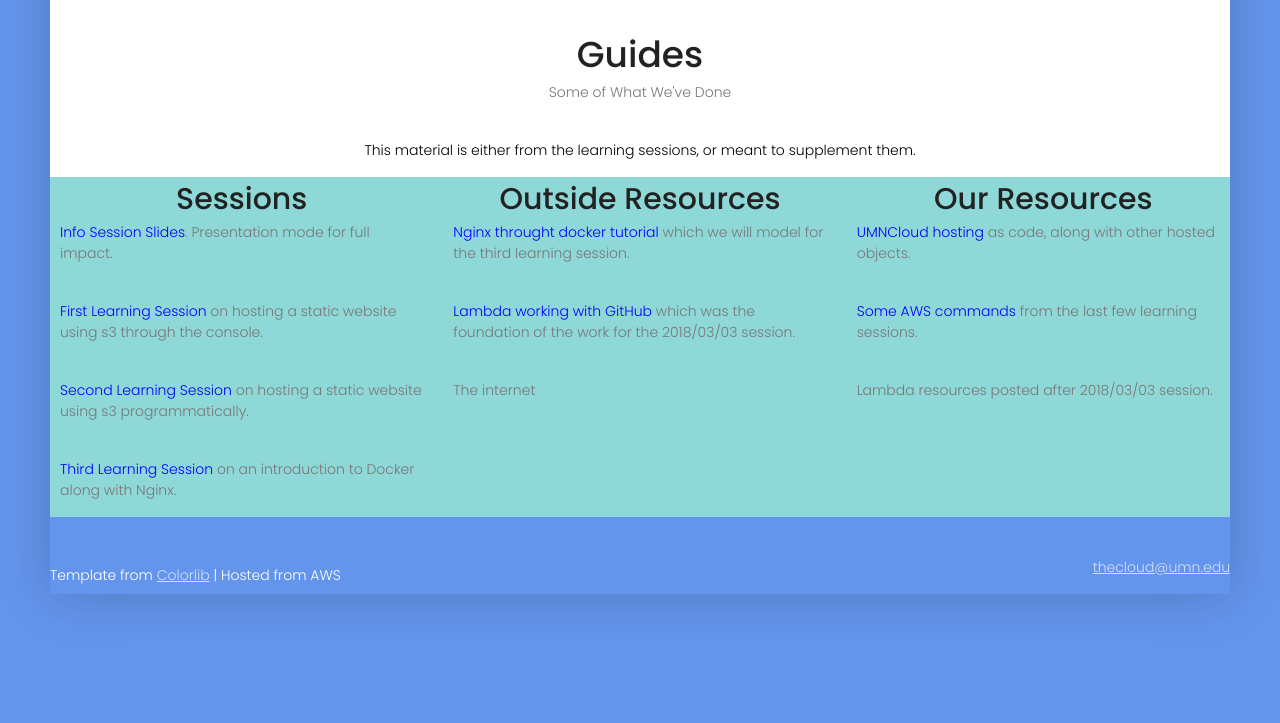
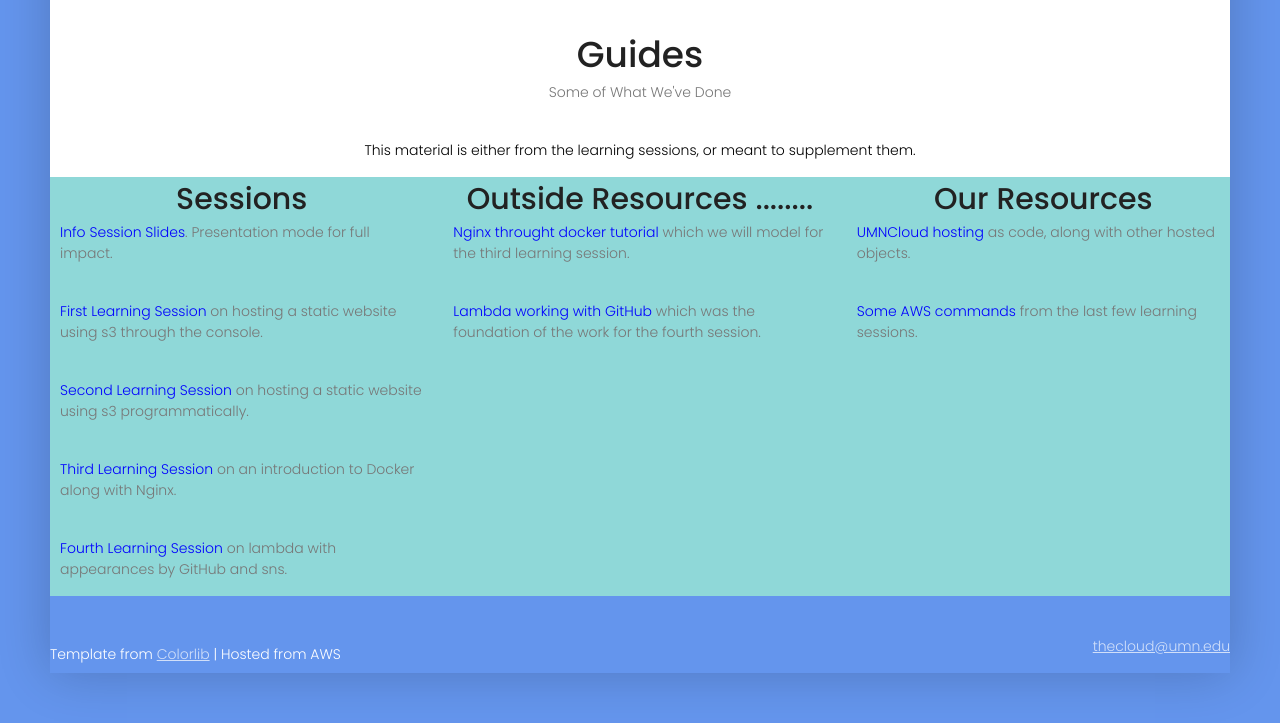
Before and after one commit to CodyPerakslis/static-s3-website, a plain HTML site: page umncloud/guides/index.html in a window 1280 px wide. Shown: the part 172-895 px from the top of the page. Before the commit the page ends 816 px from the top, so only its background shows below. Drawn offline with nearby package versions, Linux system fonts and the light colour scheme.

Commit message:
post session 4

```diff
--- a/umncloud/guides/index.html
+++ b/umncloud/guides/index.html
@@ -72,21 +72,20 @@
         <p><a href="https://docs.google.com/presentation/d/1POZ0_V_ryA_8T3XglSSnv9fgqOS6YHfrf0gxv13aMfY/edit?usp=sharing" style="color:rgb(0,0,255)">Info Session Slides</a>. Presentation mode for full impact.</p><br />
         <p><a href="https://youtu.be/QnfWa2xQCqA" style="color:rgb(0,0,255)">First Learning Session</a> on hosting a static website using s3 through the console.</p><br />
         <p><a href="https://youtu.be/yie1VEbymM0" style="color:rgb(0,0,255)">Second Learning Session</a> on hosting a static website using s3 programmatically.</p><br />
-				<p><a href="https://youtu.be/Rcv4F-qsNOA" style="color:rgb(0,0,255)">Third Learning Session</a> on an introduction to Docker along with Nginx.</p>
+				<p><a href="https://youtu.be/Rcv4F-qsNOA" style="color:rgb(0,0,255)">Third Learning Session</a> on an introduction to Docker along with Nginx.</p><br />
+				<p><a href="https://youtu.be/CCRCpj4iZUM" style="color:rgb(0,0,255)">Fourth Learning Session</a> on lambda with appearances by GitHub and sns.</p>
 			</div>
       </div>
     <div class="col-md-4 col-sm-6">
-      <h2 class="text-center">Outside Resources</h2>
+      <h2 class="text-center">Outside Resources ........</h2>
         <p><a href="https://www.digitalocean.com/community/tutorials/how-to-run-nginx-in-a-docker-container-on-ubuntu-14-04" style="color:rgb(0,0,255)">Nginx throught docker tutorial</a> which we will model for the third learning session.</p><br />
-				<p><a href="https://aws.amazon.com/blogs/compute/dynamic-github-actions-with-aws-lambda/" style="color:rgb(0,0,255)">Lambda working with GitHub</a> which was the foundation of the work for the 2018/03/03 session.</p><br />
-				<p>The internet</p>
+				<p><a href="https://aws.amazon.com/blogs/compute/dynamic-github-actions-with-aws-lambda/" style="color:rgb(0,0,255)">Lambda working with GitHub</a> which was the foundation of the work for the fourth session.</p>
     </div>
     <div class="col-md-4 col-sm-6">
 			<div style="margin: 0 0 10px 0">
       <h2 class="text-center">Our Resources</h2>
         <p><a href="https://github.com/CodyPerakslis/static-s3-website" style="color:rgb(0,0,255)">UMNCloud hosting</a> as code, along with other hosted objects.</p><br />
-        <p><a href="commands.html" style="color:rgb(0,0,255)">Some AWS commands</a> from the last few learning sessions.</p><br />
-				<p>Lambda resources posted after 2018/03/03 session.</p>
+        <p><a href="commands.html" style="color:rgb(0,0,255)">Some AWS commands</a> from the last few learning sessions.</p>
 			</div >
     </div>
     </div>
```
